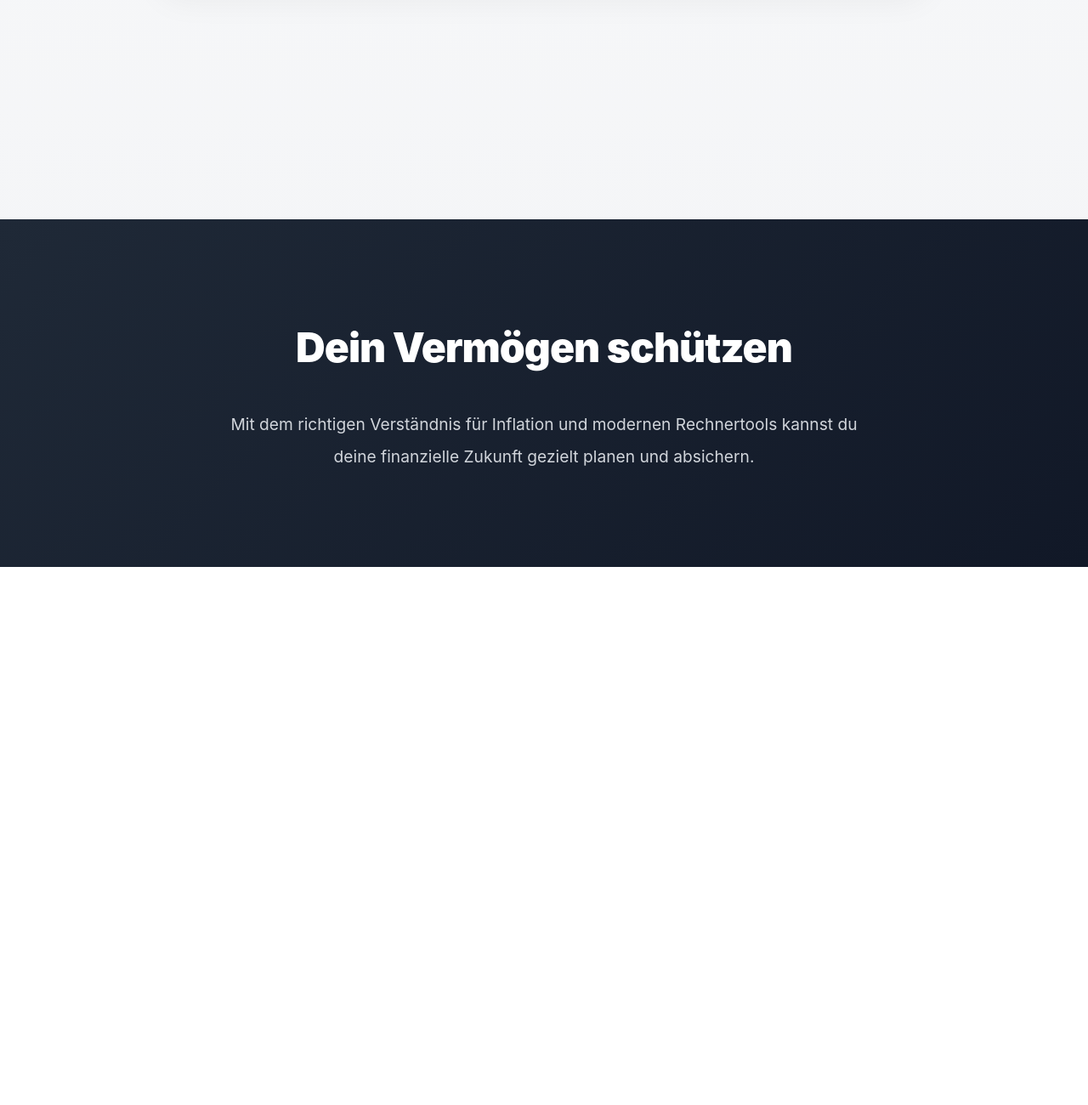
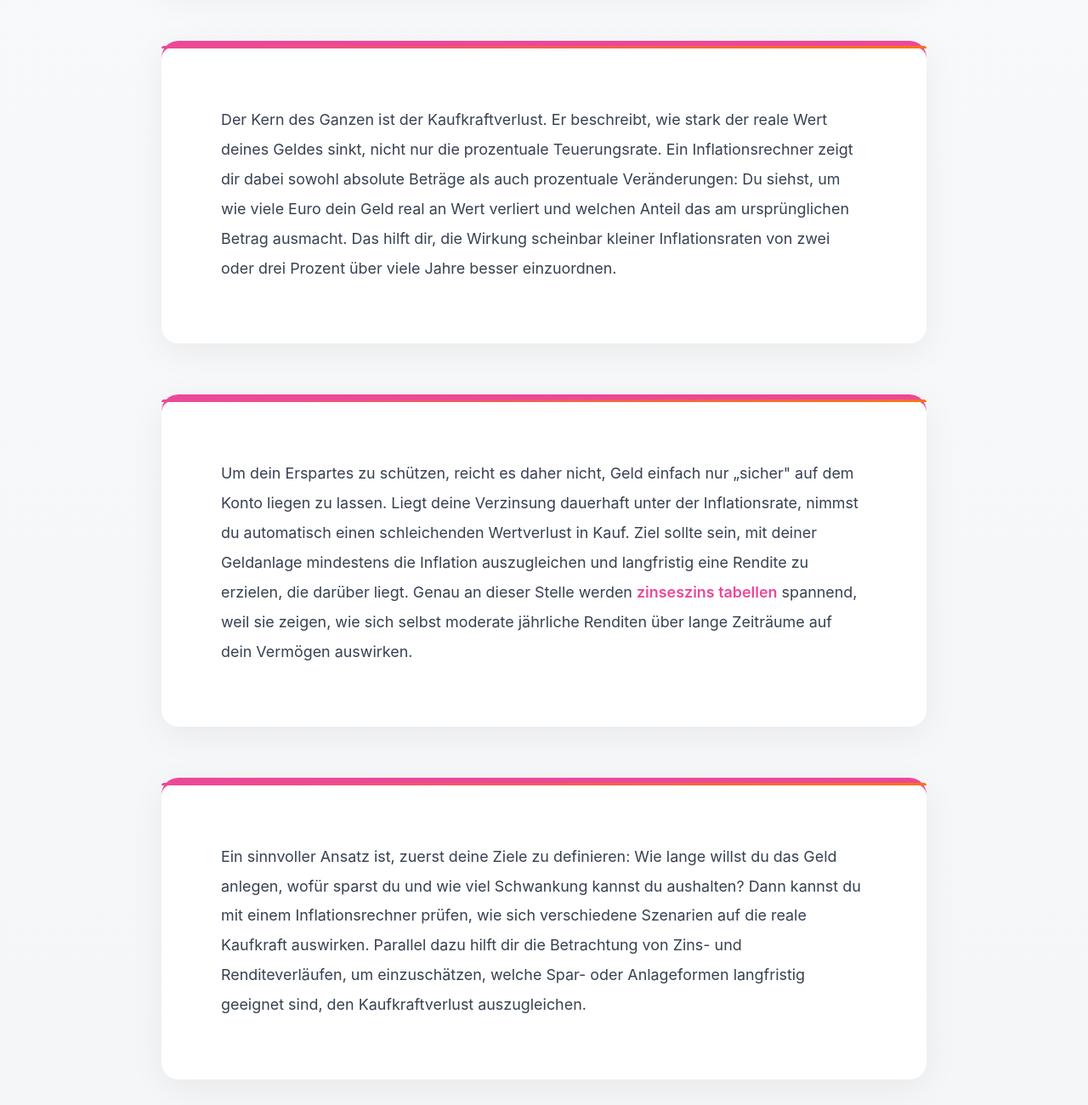
Before and after one commit to pandytech/worth-looking, a plain HTML site: page index.html in a window 1280 px wide. Shown: the part 1240-2540 px from the top of the page at 85% size. Before the commit the page ends 1907 px from the top, so only its background shows below. Drawn offline with Linux system fonts and the light colour scheme.

Commit message:
Update index.html

```diff
--- a/index.html
+++ b/index.html
@@ -77,21 +77,18 @@
 "keywords": ["inflationsrechner verstehen","kaufkraftverlust ersparten","inflation geldentwertung"]
 }
 </script>
-
 <style>
 * {
 margin: 0;
 padding: 0;
 box-sizing: border-box;
 }
-
 body {
 font-family: 'Poppins', -apple-system, BlinkMacSystemFont, 'Segoe UI', sans-serif;
 background: linear-gradient(180deg, #fafbfc 0%, #f3f4f6 100%);
 color: #1f2937;
 line-height: 1.7;
 }
-
 .header {
 background: linear-gradient(135deg, #ec4899 0%, #f97316 100%);
 padding: 130px 50px;
@@ -100,7 +97,6 @@ body {
 overflow: hidden;
 box-shadow: 0 20px 60px rgba(236, 72, 153, 0.25);
 }
-
 .header::before {
 content: '';
 position: absolute;
@@ -111,7 +107,6 @@ body {
 background: rgba(255, 255, 255, 0.12);
 border-radius: 50%;
 }
-
 .header::after {
 content: '';
 position: absolute;
@@ -122,12 +117,10 @@ body {
 background: rgba(255, 255, 255, 0.08);
 border-radius: 50%;
 }
-
 .header-content {
 position: relative;
 z-index: 2;
 }
-
 .header h1 {
 font-size: 4em;
 color: #fff;
@@ -136,20 +129,17 @@ body {
 letter-spacing: -1.5px;
 line-height: 1.1;
 }
-
 .header p {
 font-size: 1.35em;
 color: #fce7f3;
 font-weight: 300;
 letter-spacing: 0.3px;
 }
-
 .content-wrapper {
 max-width: 1000px;
 margin: 0 auto;
 padding: 110px 50px;
 }
-
 .content-block {
 background: #fff;
 padding: 70px;
@@ -160,12 +150,10 @@ body {
 transition: all 0.4s cubic-bezier(0.4, 0, 0.2, 1);
 position: relative;
 }
-
 .content-block:hover {
 box-shadow: 0 20px 60px rgba(0, 0, 0, 0.12);
 transform: translateY(-4px);
 }
-
 .content-block::before {
 content: '';
 position: absolute;
@@ -176,18 +164,15 @@ body {
 background: linear-gradient(90deg, #ec4899 0%, #f97316 100%);
 border-radius: 20px 20px 0 0;
 }
-
 .content-block p {
 font-size: 1.12em;
 line-height: 1.95;
 color: #374151;
 margin-bottom: 22px;
 }
-
 .content-block p:last-child {
 margin-bottom: 0;
 }
-
 .highlight-section {
 background: linear-gradient(135deg, #fef3c7 0%, #fef08a 100%);
 padding: 40px;
@@ -195,14 +180,12 @@ body {
 margin: 35px 0;
 border-left: 5px solid #f97316;
 }
-
 .highlight-section p {
 font-size: 1.1em;
 color: #92400e;
 font-weight: 500;
 margin: 0;
 }
-
 a {
 color: #ec4899;
 text-decoration: none;
@@ -210,19 +193,16 @@ a {
 transition: all 0.3s ease;
 border-bottom: 2px solid transparent;
 }
-
 a:hover {
 color: #f97316;
 border-bottom-color: #f97316;
 }
-
 .footer {
 background: linear-gradient(135deg, #1f2937 0%, #111827 100%);
 padding: 110px 50px;
 text-align: center;
 margin-top: 100px;
 }
-
 .footer h2 {
 font-size: 3em;
 color: #fff;
@@ -230,7 +210,6 @@ a:hover {
 font-weight: 900;
 letter-spacing: -1px;
 }
-
 .footer p {
 font-size: 1.2em;
 color: #d1d5db;
@@ -238,120 +217,105 @@ a:hover {
 margin: 0 auto;
 line-height: 2;
 }
-
 @media (max-width: 768px) {
 .header {
 padding: 90px 30px;
 }
-
 .header h1 {
 font-size: 3em;
 }
-
 .header p {
 font-size: 1.2em;
 }
-
 .content-wrapper {
 padding: 90px 30px;
 }
-
 .content-block {
 padding: 50px 30px;
 }
-
 .content-block p {
 font-size: 1.08em;
 }
-
 .highlight-section {
 padding: 35px;
 }
-
 .footer {
 padding: 90px 30px;
 }
-
 .footer h2 {
 font-size: 2.4em;
 }
-
 .footer p {
 font-size: 1.1em;
 }
 }
-
 @media (max-width: 480px) {
 .header {
 padding: 80px 25px;
 }
-
 .header h1 {
 font-size: 2.3em;
 }
-
 .header p {
 font-size: 1.05em;
 }
-
 .content-wrapper {
 padding: 70px 25px;
 }
-
 .content-block {
 padding: 45px 25px;
 }
-
 .content-block p {
 font-size: 1.05em;
 }
-
 .highlight-section {
 padding: 30px;
 }
-
 .highlight-section p {
 font-size: 1.05em;
 }
-
 .footer {
 padding: 70px 25px;
 }
-
 .footer h2 {
 font-size: 2em;
 }
-
 .footer p {
 font-size: 1.05em;
 }
 }
 </style>
 </head>
-
 <body>
-
 <header class="header">
 <div class="header-content">
 <h1>Inflationsrechner verstehen</h1>
 <p>So schützt du dein Erspartes vor Kaufkraftverlust</p>
 </div>
 </header>
-
 <div class="content-wrapper">
 <div class="content-block">
 <p>Inflation bedeutet, dass Preise im Laufe der Zeit steigen und du dir für den gleichen Geldbetrag immer weniger kaufen kannst. Auch wenn dein Kontostand gleich bleibt, sinkt dadurch die tatsächliche Kaufkraft deines Ersparten. Genau hier setzen Inflationsrechner an: Sie zeigen dir, wie stark dein Geld durch Preissteigerungen an Wert verliert und machen diesen Effekt mit konkreten Zahlen sichtbar.</p>
 </div>
-
 <div class="content-block">
 <p>Ein klassischer Inflationsrechner fragt drei Dinge ab: den heutigen Geldbetrag, die Inflationsrate pro Jahr und den Zeitraum, den du betrachten möchtest. Daraus berechnet er, welche Kaufkraft dein Geld in Zukunft noch haben wird oder welcher zukünftige Betrag nötig wäre, um das heutige Preisniveau zu halten. So erkennst du zum Beispiel, dass 10.000 Euro bei jahrelanger Inflation deutlich weniger Wert besitzen, auch wenn die Zahl auf dem Konto unverändert bleibt.</p>
 </div>
+<div class="content-block">
+<p>Der Kern des Ganzen ist der Kaufkraftverlust. Er beschreibt, wie stark der reale Wert deines Geldes sinkt, nicht nur die prozentuale Teuerungsrate. Ein Inflationsrechner zeigt dir dabei sowohl absolute Beträge als auch prozentuale Veränderungen: Du siehst, um wie viele Euro dein Geld real an Wert verliert und welchen Anteil das am ursprünglichen Betrag ausmacht. Das hilft dir, die Wirkung scheinbar kleiner Inflationsraten von zwei oder drei Prozent über viele Jahre besser einzuordnen.</p>
 </div>
-
+<div class="content-block">
+<p>Um dein Erspartes zu schützen, reicht es daher nicht, Geld einfach nur „sicher" auf dem Konto liegen zu lassen. Liegt deine Verzinsung dauerhaft unter der Inflationsrate, nimmst du automatisch einen schleichenden Wertverlust in Kauf. Ziel sollte sein, mit deiner Geldanlage mindestens die Inflation auszugleichen und langfristig eine Rendite zu erzielen, die darüber liegt. Genau an dieser Stelle werden <a href="https://zinseszinsrechners.de/">zinseszins tabellen</a> spannend, weil sie zeigen, wie sich selbst moderate jährliche Renditen über lange Zeiträume auf dein Vermögen auswirken.</p>
+</div>
+<div class="content-block">
+<p>Ein sinnvoller Ansatz ist, zuerst deine Ziele zu definieren: Wie lange willst du das Geld anlegen, wofür sparst du und wie viel Schwankung kannst du aushalten? Dann kannst du mit einem Inflationsrechner prüfen, wie sich verschiedene Szenarien auf die reale Kaufkraft auswirken. Parallel dazu hilft dir die Betrachtung von Zins- und Renditeverläufen, um einzuschätzen, welche Spar- oder Anlageformen langfristig geeignet sind, den Kaufkraftverlust auszugleichen.</p>
+</div>
+<div class="content-block">
+<p>Am Ende geht es nicht darum, jede Nachkommastelle der Berechnungen zu verstehen, sondern die Botschaft: Inflation frisst still an deinem Ersparten, wenn du nichts unternimmst. Nutzt du Inflationsrechner regelmäßig, bekommst du ein Gefühl dafür, wie viel du wirklich zurücklegen und welche Rendite du ungefähr anstreben solltest. So triffst du bewusstere Entscheidungen und stellst sicher, dass dein Geld nicht nur auf dem Papier wächst, sondern auch in Zukunft echten Wert für dich behält.</p>
+</div>
+</div>
 <footer class="footer">
 <h2>Dein Vermögen schützen</h2>
 <p>Mit dem richtigen Verständnis für Inflation und modernen Rechnertools kannst du deine finanzielle Zukunft gezielt planen und absichern.</p>
 </footer>
-
 </body>
 </html>
```
Lines whose indentation alone changed are shown as unchanged.
